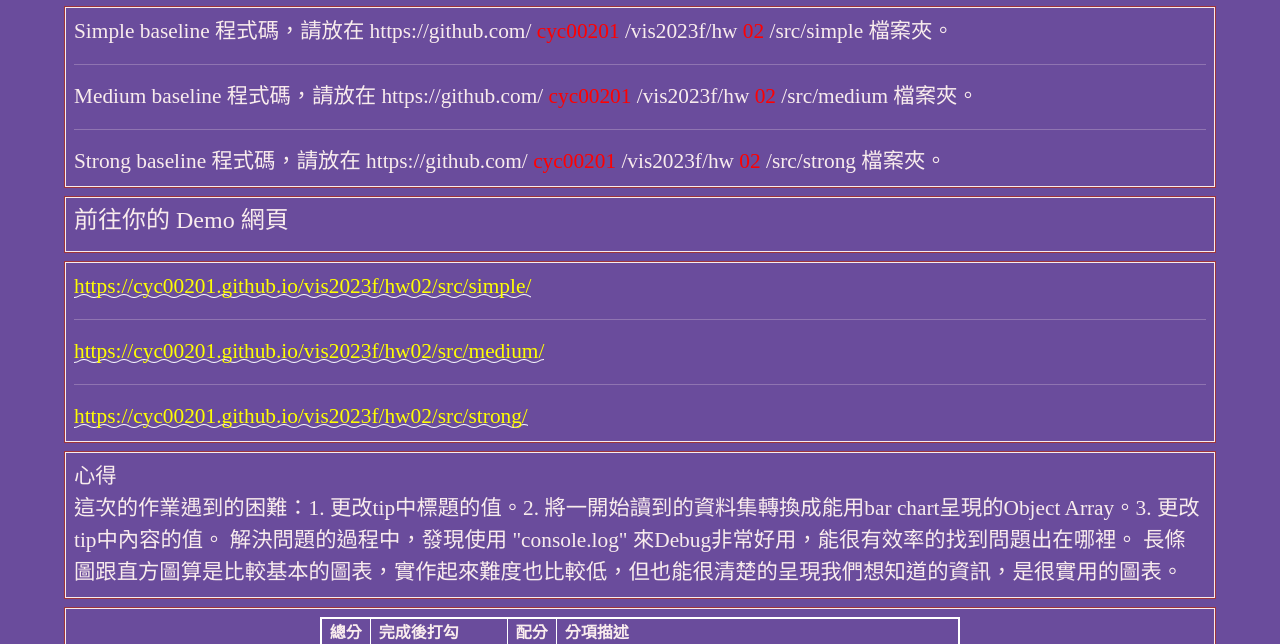
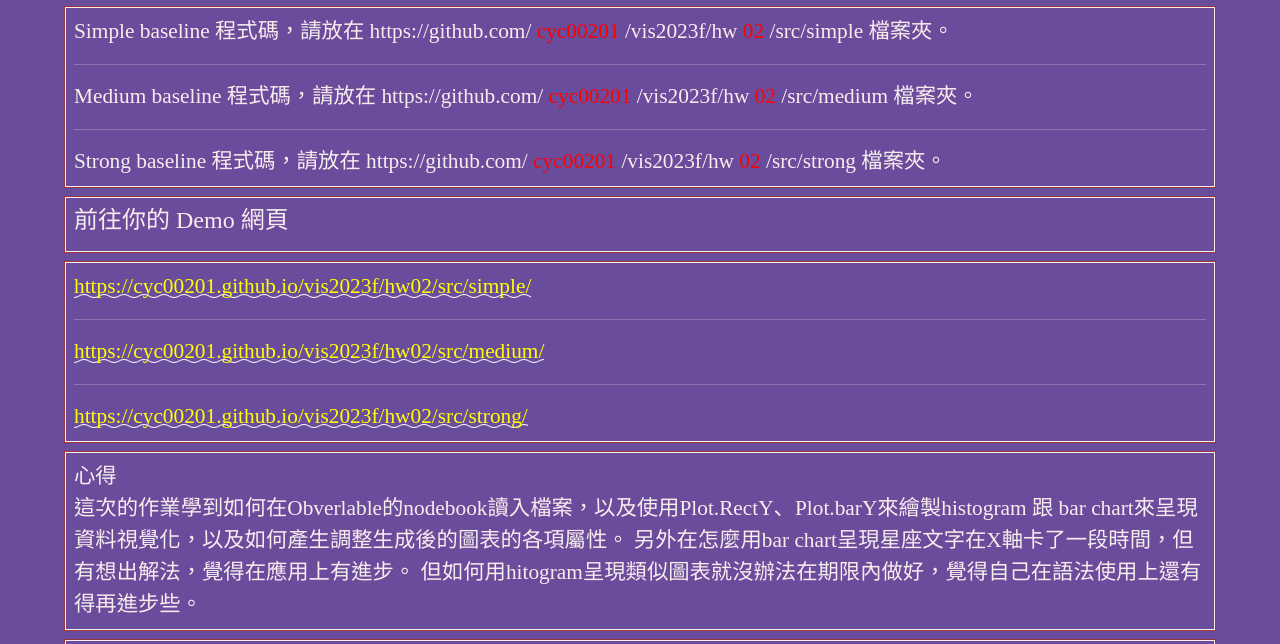
Before and after one commit to cyc00201/vis2023f, a plain HTML site: page hw02/index.html in a window 1280 px wide. Shown: the part 86-730 px from the top of the page. Drawn offline with nearby package versions, Linux system fonts and the light colour scheme.

Commit message:
Update index.html

```diff
--- a/hw02/index.html
+++ b/hw02/index.html
@@ -230,9 +230,10 @@
   <div class="row hw12">
     <div class="col-md-12 twenty">
       心得<br>
-      這次的作業遇到的困難：1. 更改tip中標題的值。2. 將一開始讀到的資料集轉換成能用bar chart呈現的Object Array。3. 更改tip中內容的值。
-      解決問題的過程中，發現使用 "console.log" 來Debug非常好用，能很有效率的找到問題出在哪裡。
-      長條圖跟直方圖算是比較基本的圖表，實作起來難度也比較低，但也能很清楚的呈現我們想知道的資訊，是很實用的圖表。
+      這次的作業學到如何在Obverlable的nodebook讀入檔案，以及使用Plot.RectY、Plot.barY來繪製histogram 跟 bar chart來呈現資料視覺化，以及如何產生調整生成後的圖表的各項屬性。
+      另外在怎麼用bar chart呈現星座文字在X軸卡了一段時間，但有想出解法，覺得在應用上有進步。
+      但如何用hitogram呈現類似圖表就沒辦法在期限內做好，覺得自己在語法使用上還有得再進步些。
+
     </div>
   </div>
 
```
